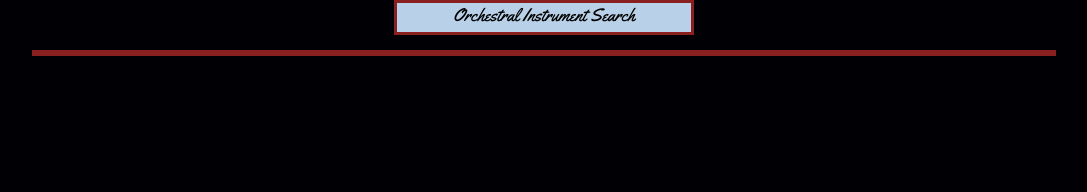
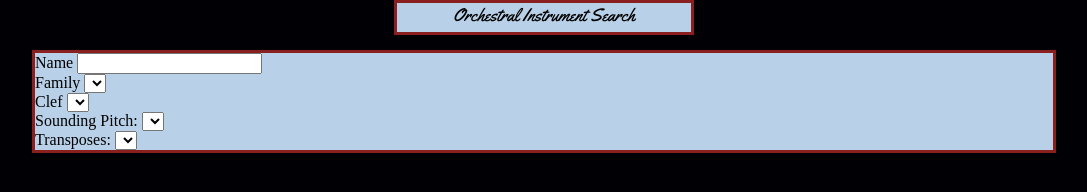
Before and after one commit to andrewangelle/node-vanillaJS-app, a website: page instrument.html in a window 1280 px wide. Shown: the whole page, without its empty margins (96-1183 px from the left). Drawn offline with Linux system fonts and the light colour scheme; no server answers; a web font is replaced by a local one.

Commit message:
added edit fields to index.html

```diff
--- a/instrument.html
+++ b/instrument.html
@@ -15,7 +15,29 @@
     </div>
 
 
-    <form id="edit-instrument-form"></form>
+  <form id="edit-instrument-form">
+      <label for="instrument-name">Name</label>
+      <input type="text" id="instrument-name" />
+    <br>
+      <label for="instrument-family">Family</label>
+      <select name="Families" id="dropdowns-family">
+        <option></option>
+      </select>
+    <br>
+      <label for="instrument-clef">Clef</label>
+      <select name="Clefs" id="dropdowns-clefs">
+        <option></option>
+      </select>
+    <br>
+      <label for="instrument-sounds">Sounding Pitch: </label>
+      <select name="Sounds" id="dropdowns-sounds">
+        <option></option>
+      </select>
+    <br>
+      <label for="instrument-transposes">Transposes: </label>
+      <select name="Transposes" id="dropdowns-transposes">
+        <option></option>
+  </form>
 
     <script src="/instrument.js"></script>
 
--- a/instrument.js
+++ b/instrument.js
@@ -6,7 +6,6 @@ function getInstrument() {
       return response.json();
     })
     .then(function(results) {
-    	updateResults(results);
       console.log(results);
     });
 }
```
